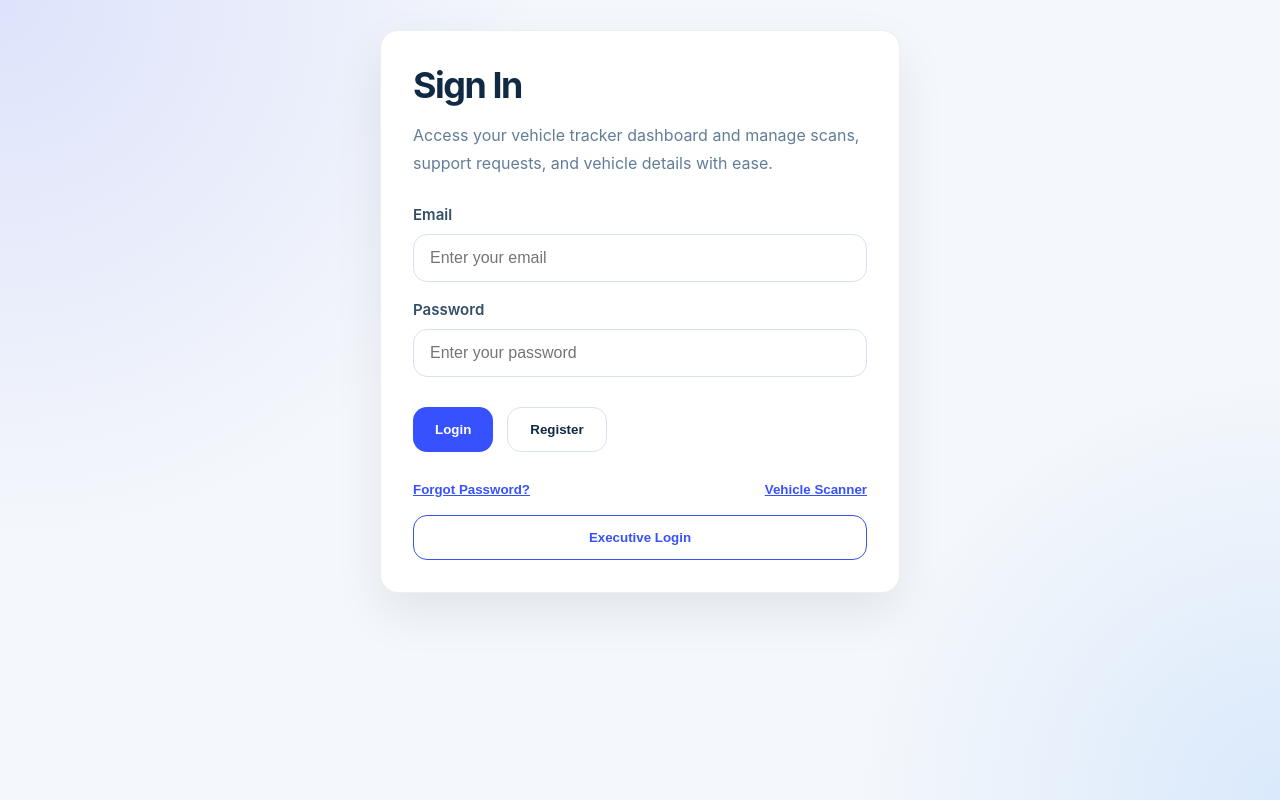
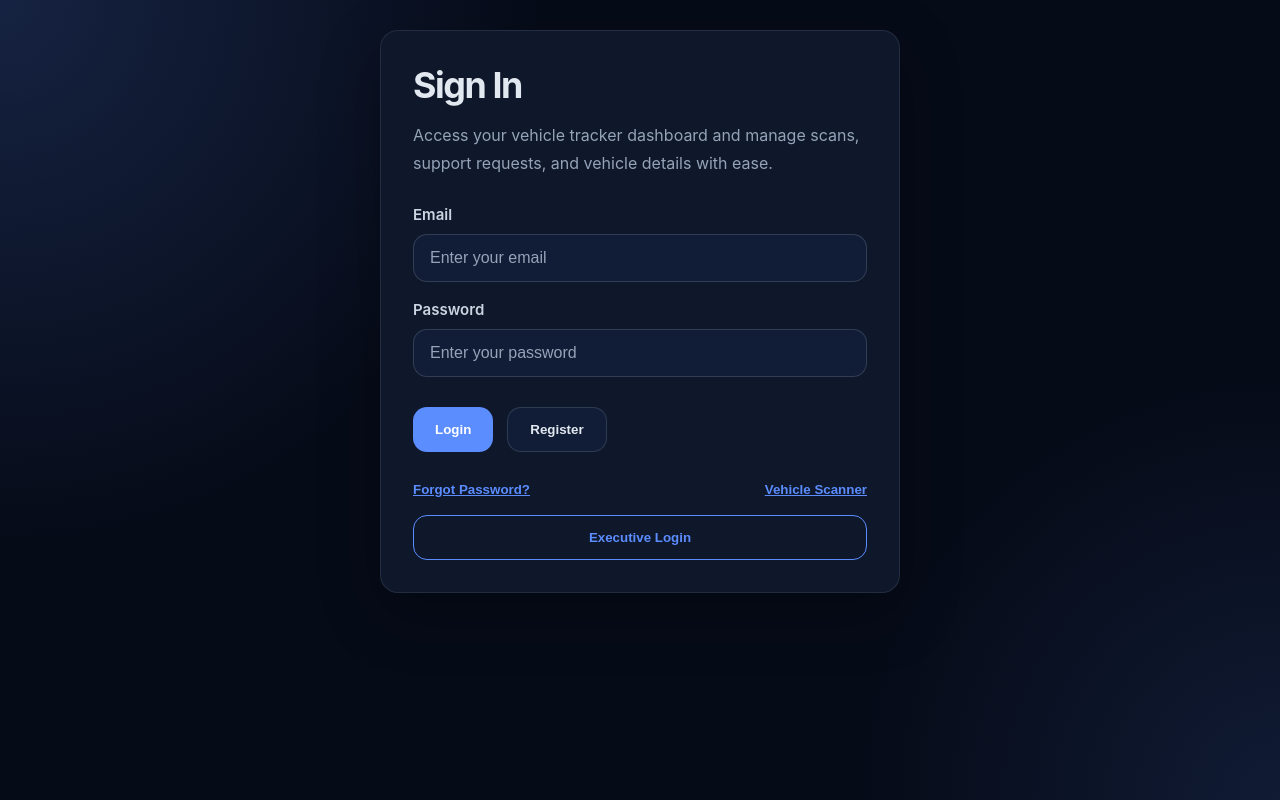
Before and after one commit to vedhanshravi/tracking-system, a React (Create React App) app in the folder seperate-frontend/: page / in a window 1280 px wide. Built offline with nearby package versions, Linux system fonts and the light colour scheme.

Commit message:
Updated dark mode

```diff
--- a/seperate-frontend/src/App.css
+++ b/seperate-frontend/src/App.css
@@ -1,14 +1,14 @@
 :root {
-  color-scheme: light;
-  --background: #f4f7fb;
-  --surface: #ffffff;
-  --surface-strong: #f8fbff;
-  --text: #102a43;
-  --muted: #627d98;
-  --primary: #3751ff;
-  --primary-soft: #e6edff;
-  --danger: #d6365f;
-  --border: #d8e2ef;
+  color-scheme: dark;
+  --background: #060b18;
+  --surface: #0f172a;
+  --surface-strong: #111d36;
+  --text: #e2e8f0;
+  --muted: #94a3b8;
+  --primary: #5b8dff;
+  --primary-soft: rgba(91, 141, 255, 0.16);
+  --danger: #ff6b8a;
+  --border: rgba(148, 163, 184, 0.24);
   --radius: 18px;
 }
 
@@ -25,8 +25,8 @@ body,
 body {
   margin: 0;
   font-family: 'Inter', system-ui, -apple-system, BlinkMacSystemFont, 'Segoe UI', sans-serif;
-  background: radial-gradient(circle at top left, rgba(55, 81, 255, 0.12), transparent 36%),
-    radial-gradient(circle at bottom right, rgba(56, 147, 255, 0.14), transparent 28%),
+  background: radial-gradient(circle at top left, rgba(91, 141, 255, 0.18), transparent 36%),
+    radial-gradient(circle at bottom right, rgba(91, 141, 255, 0.12), transparent 28%),
     var(--background);
   color: var(--text);
 }
@@ -39,8 +39,8 @@ body {
 
 .page-card {
   background: var(--surface);
-  border: 1px solid rgba(16, 42, 67, 0.08);
-  box-shadow: 0 20px 50px rgba(15, 23, 42, 0.08);
+  border: 1px solid rgba(148, 163, 184, 0.15);
+  box-shadow: 0 20px 60px rgba(0, 0, 0, 0.3);
   border-radius: var(--radius);
   padding: 32px;
 }
@@ -70,7 +70,7 @@ body {
 .section-title {
   font-size: 1.25rem;
   margin-bottom: 18px;
-  color: #102a43;
+  color: #cbd5e1;
 }
 
 .form-grid {
@@ -85,7 +85,7 @@ body {
 }
 
 .form-label {
-  color: #334e68;
+  color: #cbd5e1;
   font-size: 0.94rem;
   font-weight: 600;
 }
@@ -99,16 +99,21 @@ body {
   padding: 14px 16px;
   font-size: 1rem;
   color: var(--text);
-  background: #ffffff;
+  background: #111d36;
   outline: none;
   transition: border-color 0.2s ease, box-shadow 0.2s ease;
+}
+
+.input-field::placeholder,
+.textarea-field::placeholder {
+  color: #94a3b8;
 }
 
 .input-field:focus,
 .textarea-field:focus,
 .select-field:focus {
   border-color: var(--primary);
-  box-shadow: 0 0 0 4px rgba(55, 81, 255, 0.14);
+  box-shadow: 0 0 0 4px rgba(91, 141, 255, 0.18);
 }
 
 .textarea-field {
@@ -126,7 +131,8 @@ body {
 .primary-btn,
 .secondary-btn,
 .outline-btn,
-.link-btn {
+.link-btn,
+.danger-btn {
   border-radius: 14px;
   font-weight: 600;
   transition: transform 0.15s ease, box-shadow 0.15s ease, background-color 0.15s ease;
@@ -142,19 +148,19 @@ body {
 
 .primary-btn:hover {
   transform: translateY(-1px);
-  box-shadow: 0 14px 30px rgba(55, 81, 255, 0.22);
+  box-shadow: 0 14px 30px rgba(91, 141, 255, 0.25);
 }
 
 .secondary-btn {
-  border: 1px solid #d8e2ef;
-  background: #ffffff;
+  border: 1px solid rgba(148, 163, 184, 0.22);
+  background: #111d36;
   color: var(--text);
   padding: 14px 22px;
   cursor: pointer;
 }
 
 .secondary-btn:hover {
-  background: #f6f9ff;
+  background: #162640;
 }
 
 .outline-btn {
@@ -165,16 +171,20 @@ body {
   cursor: pointer;
 }
 
+.outline-btn:hover {
+  background: rgba(91, 141, 255, 0.08);
+}
+
 .danger-btn {
   border: none;
-  background: #d6365f;
+  background: var(--danger);
   color: white;
   padding: 14px 22px;
   cursor: pointer;
 }
 
 .danger-btn:hover {
-  background: #b7254f;
+  background: #e25675;
 }
 
 .link-btn {
@@ -194,11 +204,11 @@ body {
 }
 
 .tab-btn {
-  border: 1px solid #d8e2ef;
+  border: 1px solid rgba(148, 163, 184, 0.16);
   border-radius: 999px;
   padding: 10px 18px;
-  background: #ffffff;
-  color: #334e68;
+  background: #111d36;
+  color: #cbd5e1;
   cursor: pointer;
 }
 
@@ -220,8 +230,8 @@ body {
 .issue-card,
 .document-card {
   border-radius: 18px;
-  border: 1px solid rgba(16, 42, 67, 0.08);
-  background: #f8fbff;
+  border: 1px solid rgba(148, 163, 184, 0.16);
+  background: #111d36;
   padding: 20px;
 }
 
@@ -231,8 +241,8 @@ body {
   gap: 8px;
   padding: 6px 14px;
   border-radius: 999px;
-  background: #e8f0ff;
-  color: #1939b7;
+  background: rgba(91, 141, 255, 0.16);
+  color: #c7d2fe;
   font-weight: 600;
   font-size: 0.9rem;
 }
@@ -240,16 +250,16 @@ body {
 .alert-banner {
   padding: 16px 20px;
   border-radius: 16px;
-  background: #fff2f2;
-  border: 1px solid #f4c2c2;
-  color: #9f2d2d;
+  background: rgba(255, 111, 138, 0.14);
+  border: 1px solid rgba(255, 111, 138, 0.22);
+  color: #fed7d7;
   margin-top: 24px;
 }
 
 .table-card {
   overflow-x: auto;
   border-radius: 18px;
-  border: 1px solid rgba(16, 42, 67, 0.08);
+  border: 1px solid rgba(148, 163, 184, 0.16);
 }
 
 .table-card table {
@@ -261,11 +271,12 @@ body {
 .table-card td {
   padding: 14px 16px;
   text-align: left;
-  border-bottom: 1px solid #e9eef4;
+  border-bottom: 1px solid rgba(148, 163, 184, 0.12);
 }
 
 .table-card th {
-  background: #f8f9ff;
+  background: #111d36;
+  color: #cbd5e1;
   font-weight: 700;
 }
 
```
